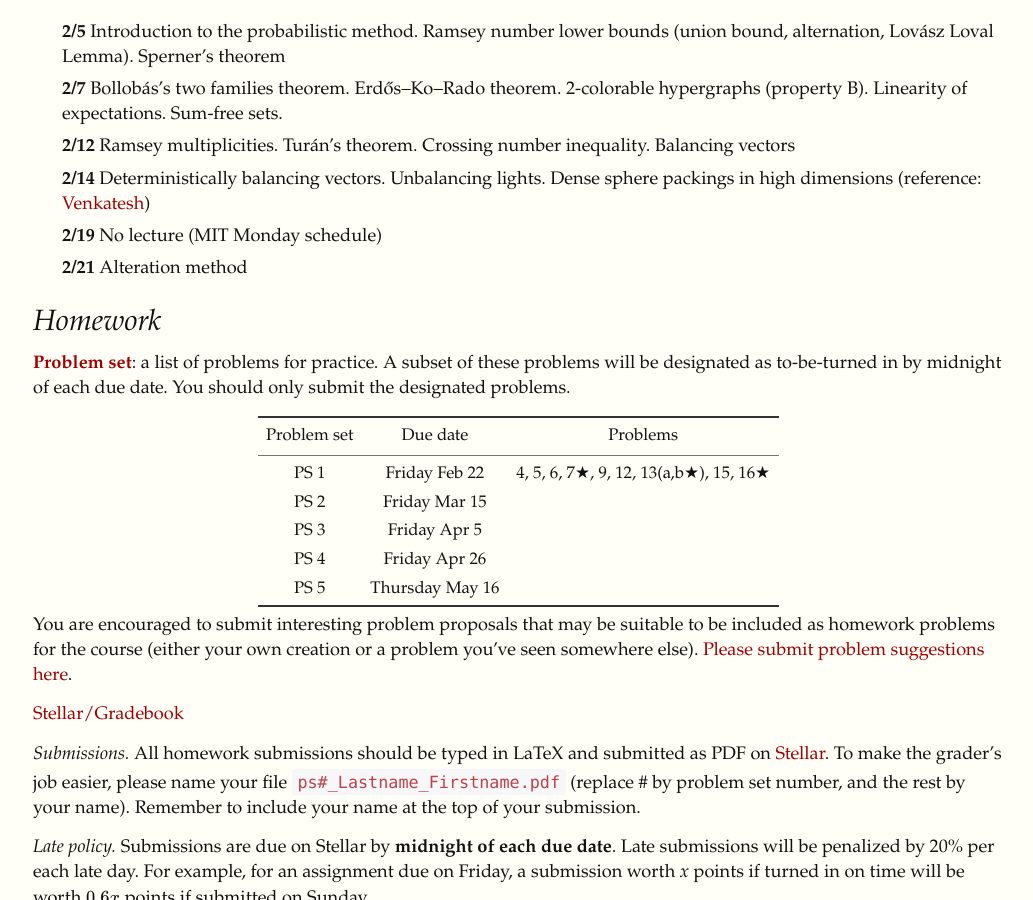
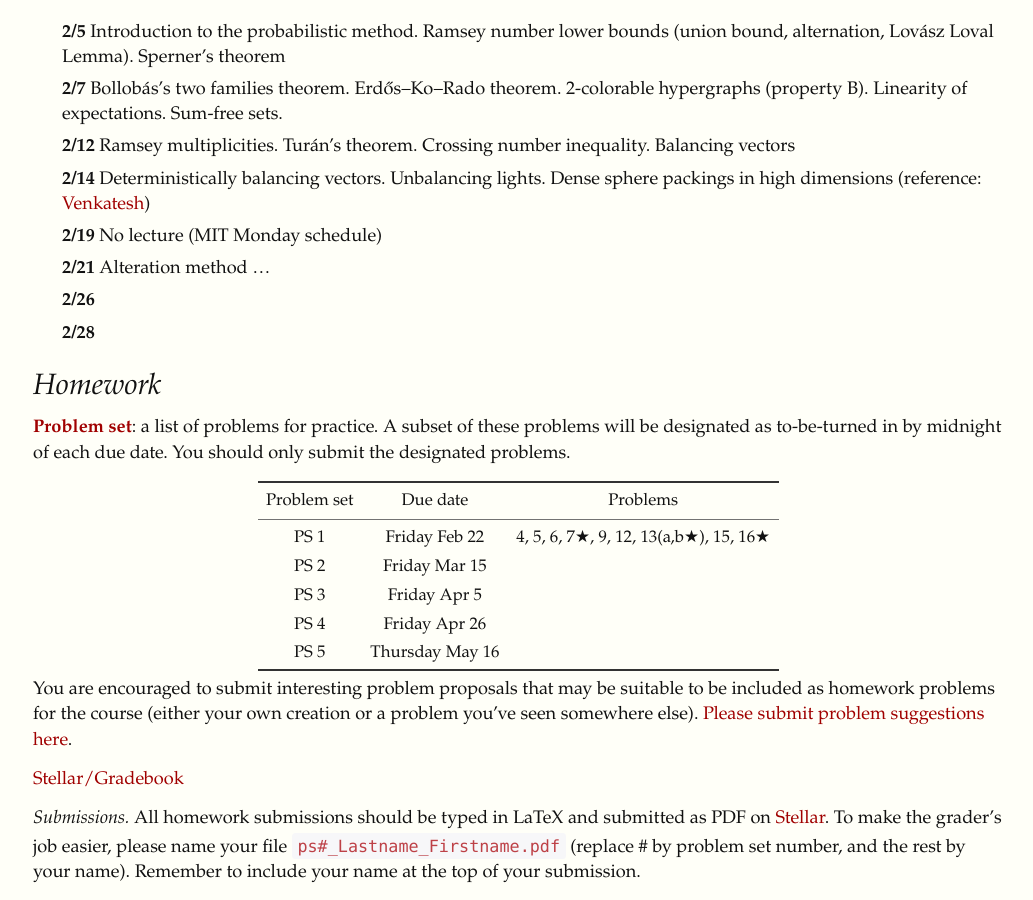
Before and after one commit to yufeizhao/yufeizhao.github.io, a Jekyll site: the page built from pm/index.md, in a window 1280 px wide and 900 px high, scrolled down 679 px. Shown: the whole window, without its empty margins (122-1155 px from the left). Built offline with Jekyll 4.4.1, drawn with Linux system fonts in a browser that asks for light colours; nearby versions of some CDN libraries; formulas are drawn with MathJax 3.

Commit message:
calendar

```diff
--- a/pm/index.md
+++ b/pm/index.md
@@ -34,7 +34,9 @@ A graduate-level introduction to the probabilistic method, a fundamental and pow
 - **2/12** Ramsey multiplicities. Turán's theorem. Crossing number inequality. Balancing vectors
 - **2/14** Deterministically balancing vectors. Unbalancing lights. Dense sphere packings in high dimensions (reference: [Venkatesh](http://math.stanford.edu/~akshay/research/sp.pdf))
 - **2/19** No lecture (MIT Monday schedule)
-- **2/21** Alteration method
+- **2/21** Alteration method ...
+- **2/26**
+- **2/28**
 
 
 ## Homework
```
